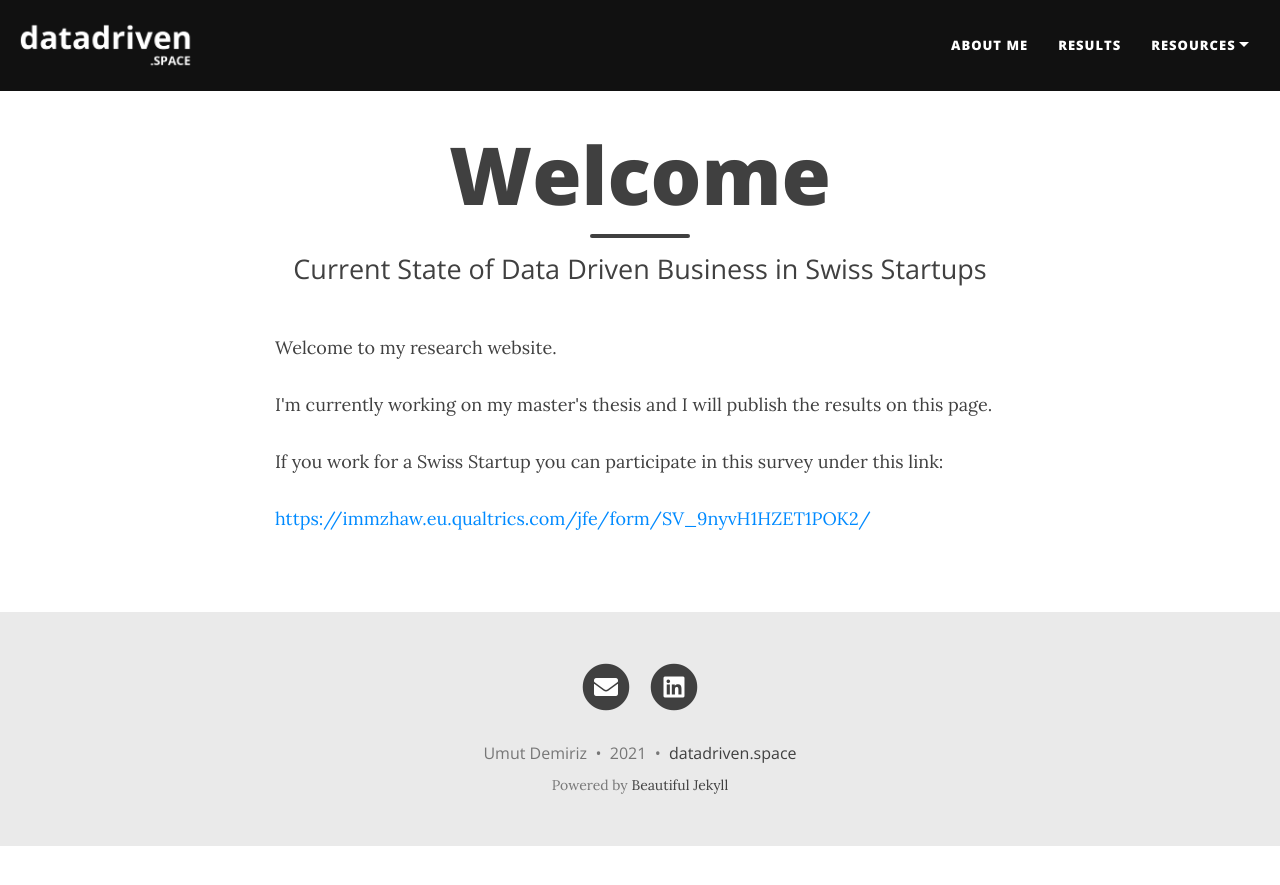
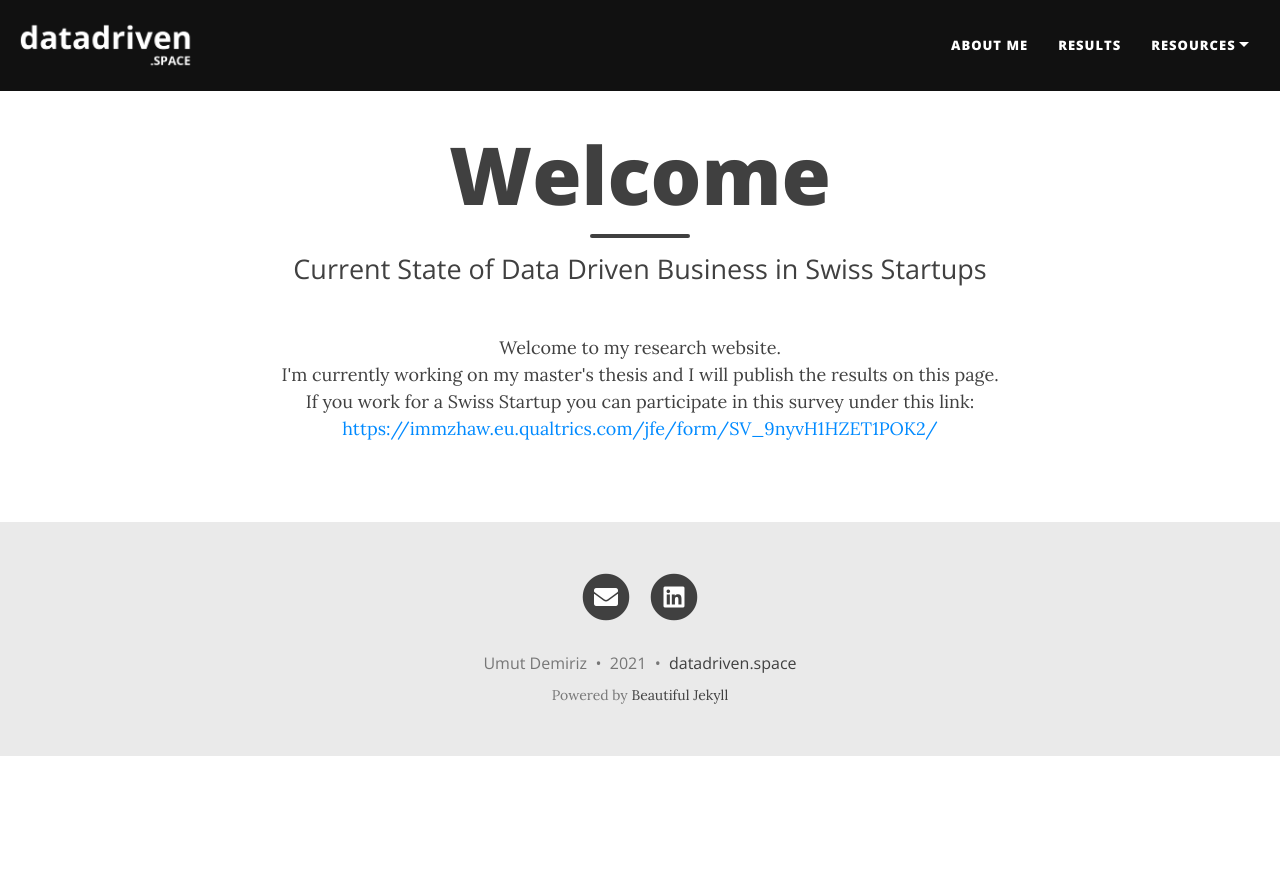
Before and after one commit to umutd21/datadrivenspace, a Jekyll site: the page built from index.html, in a window 1280 px wide. Shown: the top 885 px of the page. Built offline with Jekyll 4.4.1, drawn with Linux system fonts in a browser that asks for light colours; nearby versions of some CDN libraries; the list of posts is cut into pages by our own code.

Commit message:
Update index.html

```diff
--- a/index.html
+++ b/index.html
@@ -4,7 +4,4 @@
 subtitle: Current State of Data Driven Business in Swiss Startups
 ---
 
-<p>Welcome to my research website.</p>
-<p>I&apos;m currently working on my master&apos;s thesis and I will publish the results on this page.&nbsp;</p>
-<p>If you work for a Swiss Startup you can participate in this survey under this link:</p>
-<p><a href="http://Survey Link" rel="noopener noreferrer" target="_blank">https://immzhaw.eu.qualtrics.com/jfe/form/SV_9nyvH1HZET1POK2/</a></p>
+<p style="text-align: center;">Welcome to my research website.<br>I&apos;m currently working on my master&apos;s thesis and I will publish the results on this page. <br>If you work for a Swiss Startup you can participate in this survey under this link:<a href="http://Survey Link" target="_blank" rel="noopener noreferrer"></a><br><a href="http://Survey Link" rel="noopener noreferrer" target="_blank">https://immzhaw.eu.qualtrics.com/jfe/form/SV_9nyvH1HZET1POK2/</a></p>
```
